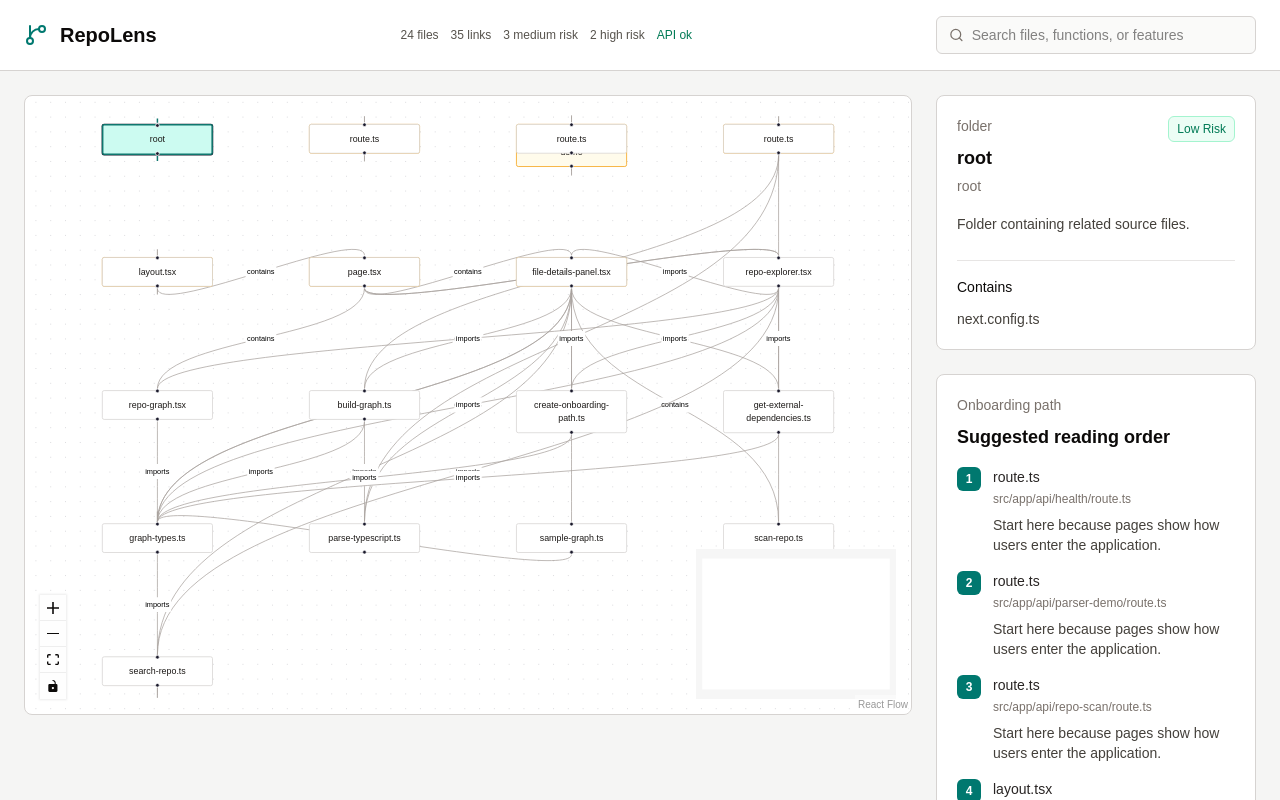
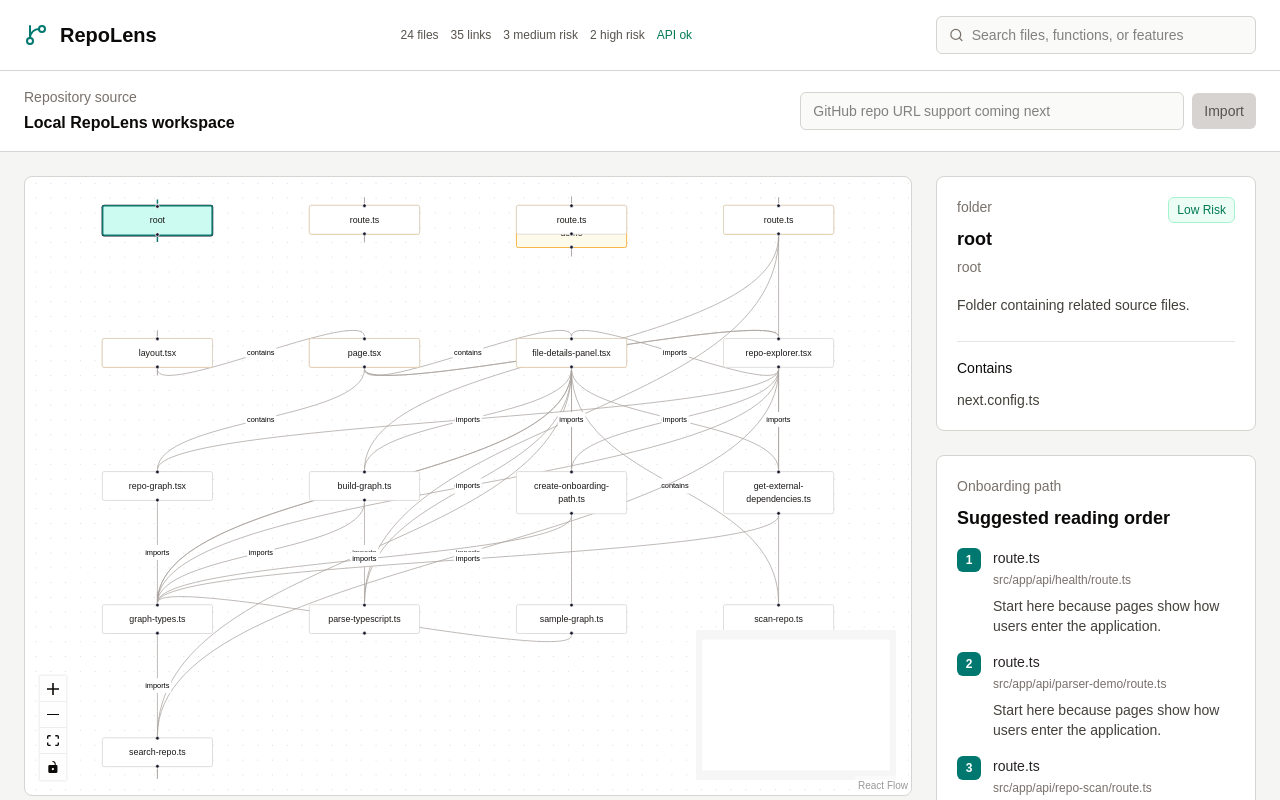
Before and after one commit to oshadhaw63/RepoLens, a Next.js app: page / in a window 1280 px wide. Shown: the top 800 px of the page. Built offline with nearby package versions, Linux system fonts and the light colour scheme.

Commit message:
feat: add repository source panel

```diff
--- a/src/components/repo-explorer.tsx
+++ b/src/components/repo-explorer.tsx
@@ -207,6 +207,30 @@ export function RepoExplorer() {
         </div>
       </header>
 
+      <section className="border-b border-stone-300 bg-white">
+        <div className="mx-auto flex max-w-7xl items-center justify-between gap-4 px-6 py-4">
+          <div>
+            <p className="text-sm font-medium text-stone-500">Repository source</p>
+            <h2 className="mt-1 text-base font-semibold">Local RepoLens workspace</h2>
+          </div>
+
+          <div className="flex items-center gap-2">
+            <input
+              className="w-96 rounded-md border border-stone-300 bg-stone-50 px-3 py-2 text-sm outline-none"
+              placeholder="GitHub repo URL support coming next"
+              disabled
+            />
+            <button
+              type="button"
+              className="rounded-md bg-stone-300 px-3 py-2 text-sm font-medium text-stone-600"
+              disabled
+            >
+              Import
+            </button>
+          </div>
+        </div>
+      </section>
+
       <section className="mx-auto grid max-w-7xl grid-cols-1 gap-6 px-6 py-6 lg:grid-cols-[1fr_320px]">
         <div className="h-[620px] overflow-hidden rounded-lg border border-stone-300 bg-white">
           {isLoading ? (
```
